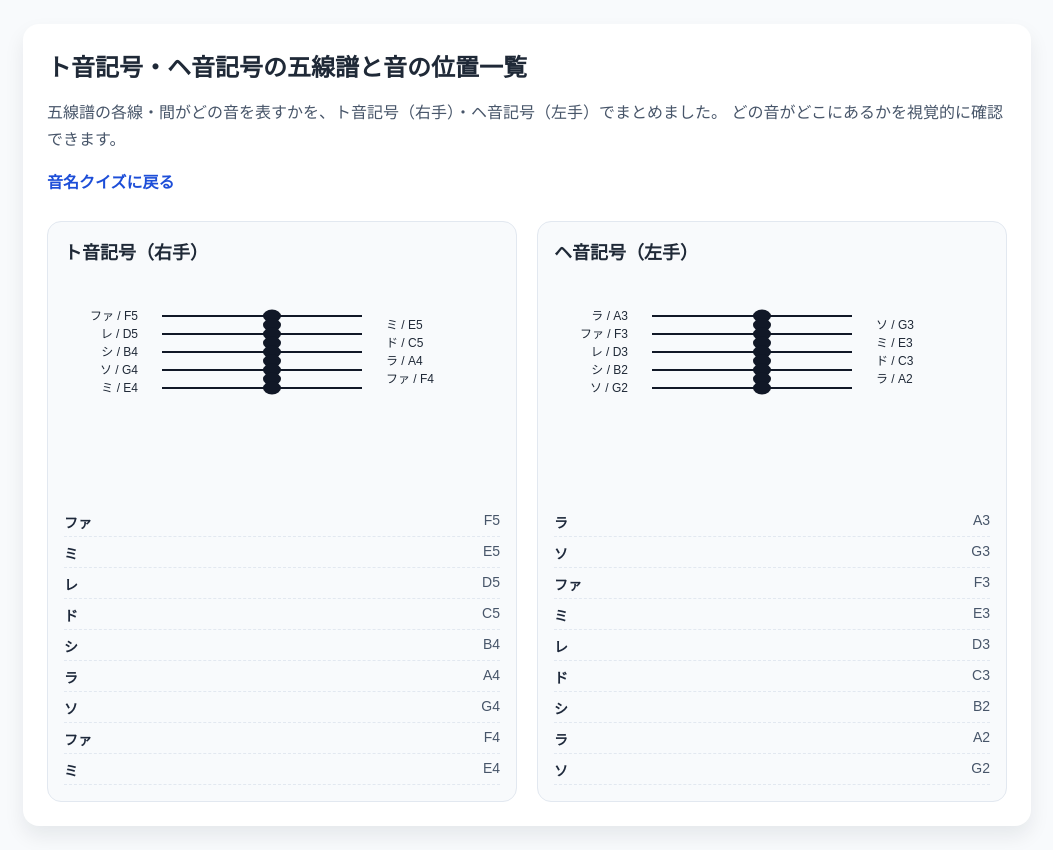
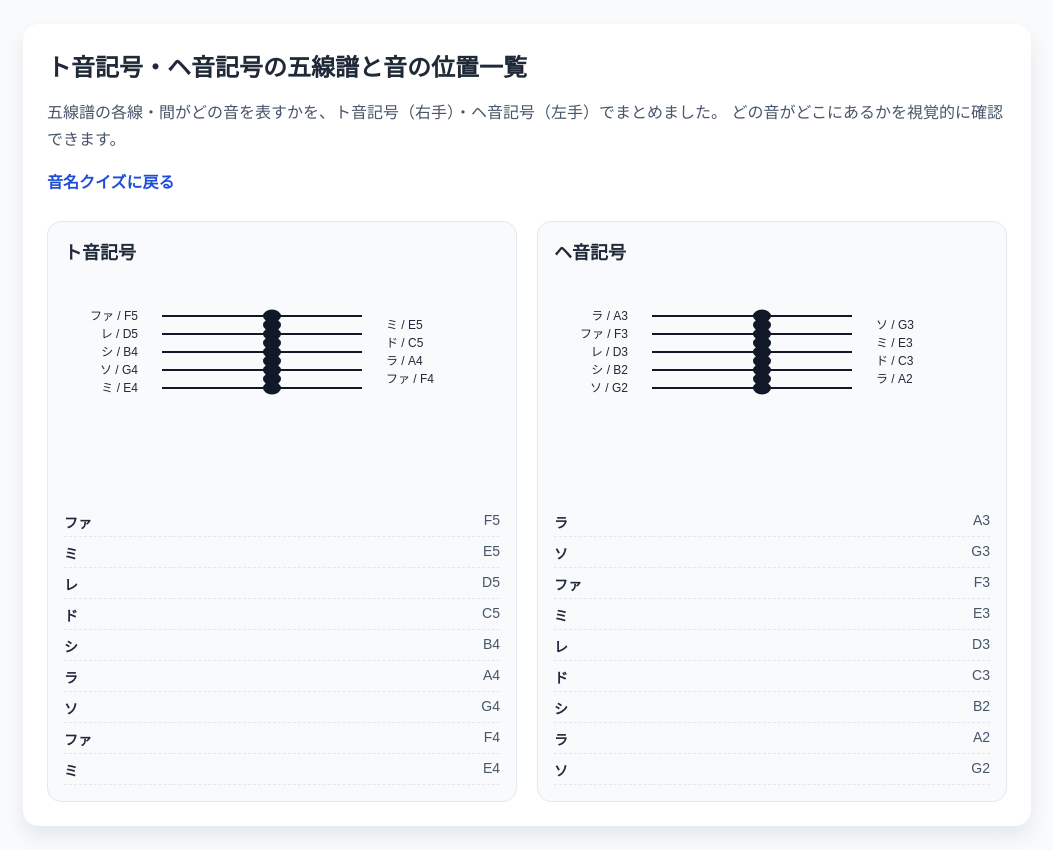
Before and after one commit to mirr32/piano-test, a plain HTML site: page note-map.html in a window 1280 px wide. Shown: the whole page, without its empty margins (113-1166 px from the left). Drawn offline with Linux system fonts and the light colour scheme.

Commit message:
Update note-map.html

```diff
--- a/note-map.html
+++ b/note-map.html
@@ -97,13 +97,13 @@
 
     <section class="staff-grid">
       <article class="staff-card">
-        <div class="staff-title">ト音記号（右手）</div>
+        <div class="staff-title">ト音記号</div>
         <svg id="treble-staff" width="100%" height="220" viewBox="0 0 320 220" aria-label="ト音記号の五線譜" role="img"></svg>
         <div class="note-list" id="treble-list"></div>
       </article>
 
       <article class="staff-card">
-        <div class="staff-title">ヘ音記号（左手）</div>
+        <div class="staff-title">ヘ音記号</div>
         <svg id="bass-staff" width="100%" height="220" viewBox="0 0 320 220" aria-label="ヘ音記号の五線譜" role="img"></svg>
         <div class="note-list" id="bass-list"></div>
       </article>
```
